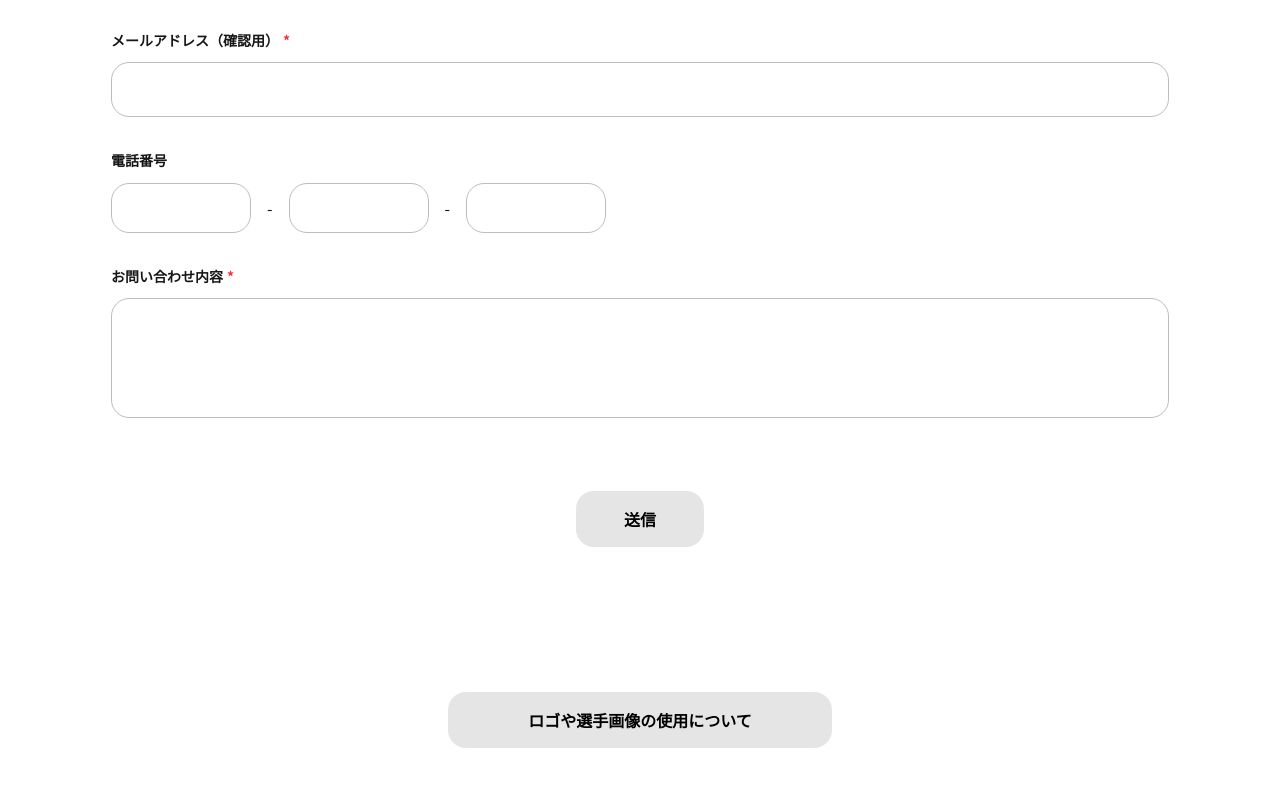
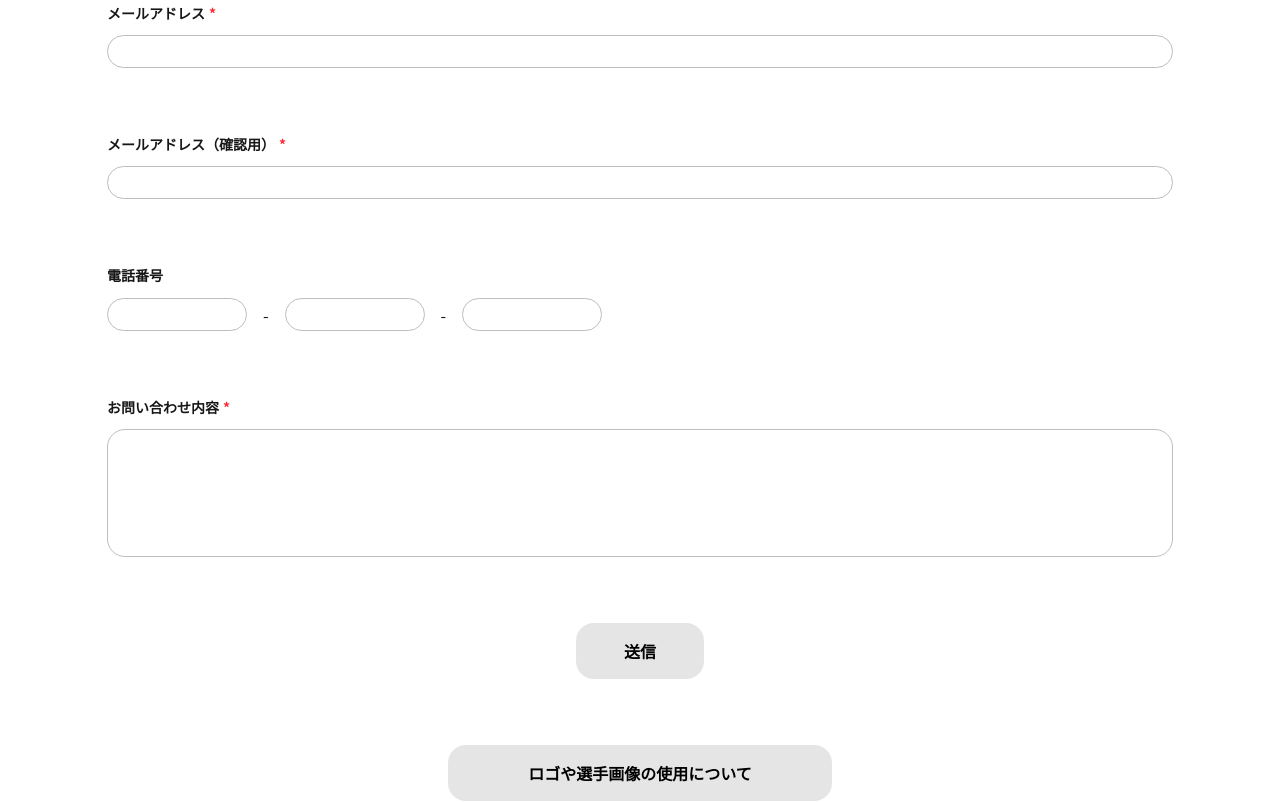
Before and after one commit to teamamplifycontact-hue/teamamplify, a Next.js app: page /contact in a window 1280 px wide. Shown: the part 785-1587 px from the top of the page. Built offline with nearby package versions, Linux system fonts and the light colour scheme.

Commit message:
input幅再調整

```diff
--- a/app/components/Input.tsx
+++ b/app/components/Input.tsx
@@ -39,7 +39,7 @@ export default function Input({
           {...(props as TextareaHTMLAttributes<HTMLTextAreaElement>)}
           className="
             w-full
-            min-h-[120px]
+            min-h-32
             rounded-[18px]
             border
             border-[#BDBDBD]
@@ -55,7 +55,7 @@ export default function Input({
           {...(props as InputHTMLAttributes<HTMLInputElement>)}
           className="
             w-full
-            h-[55px]
+            h-[33px]
             rounded-[18px]
             border
             border-[#BDBDBD]
--- a/app/components/PhoneInput.tsx
+++ b/app/components/PhoneInput.tsx
@@ -7,11 +7,11 @@ export default function PhoneInput() {
       </label>
 
       <div className="flex items-center gap-4">
-        <input className="w-[140px] h-[50px] rounded-[18px] border border-[#BDBDBD] px-4" />
+        <input className="w-[140px] h-[33px] rounded-[18px] border border-[#BDBDBD] px-4" />
         <span>-</span>
-        <input className="w-[140px] h-[50px] rounded-[18px] border border-[#BDBDBD] px-4" />
+        <input className="w-[140px] h-[33px] rounded-[18px] border border-[#BDBDBD] px-4" />
         <span>-</span>
-        <input className="w-[140px] h-[50px] rounded-[18px] border border-[#BDBDBD] px-4" />
+        <input className="w-[140px] h-[33px] rounded-[18px] border border-[#BDBDBD] px-4" />
       </div>
     </div>
   );
--- a/app/contact/page.tsx
+++ b/app/contact/page.tsx
@@ -10,16 +10,16 @@ export default function Home() {
     <>
       <div className="flex flex-col flex-1 items-center justify-center ">
         <Header />
-        <main className="w-full max-w-[1058px] min-h-screen mx-auto flex flex-col pt-[75px] pb-[206px] justify-between bg-white">
-          <div className="font-bold text-4xl justify-center flex pb-[42px]">
+        <main className="w-full max-w-[1066px] min-h-screen mx-auto flex flex-col pt-[75px] pb-[118px] justify-between bg-white">
+          <div className="font-bold text-4xl justify-center flex pb-18">
             CONTACT
           </div>
-          <p className="font-bold text-xl pb-[42px]">
+          <p className="font-bold text-xl pb-18">
             Amplifyならびに所属メンバーへのお問い合わせは、以下のフォームよりお寄せください。
             <br />
             また、ロゴや選手画像の使用に関しては、ページ下部をご参照下さい。
           </p>
-          <form className="flex flex-col w-full gap-[33px]">
+          <form className="flex flex-col w-full gap-[66px]">
             <Input
               label="法人名・団体名"
               placeholder=""
@@ -56,7 +56,7 @@ export default function Home() {
             />
           </form>
 
-          <div className=" flex flex-col items-center gap-[145px] mt-[73px]">
+          <div className=" flex flex-col items-center gap-[66px] mt-[66px]">
             <Button
               variant="secondary"
               className="w-[128px]"
```
